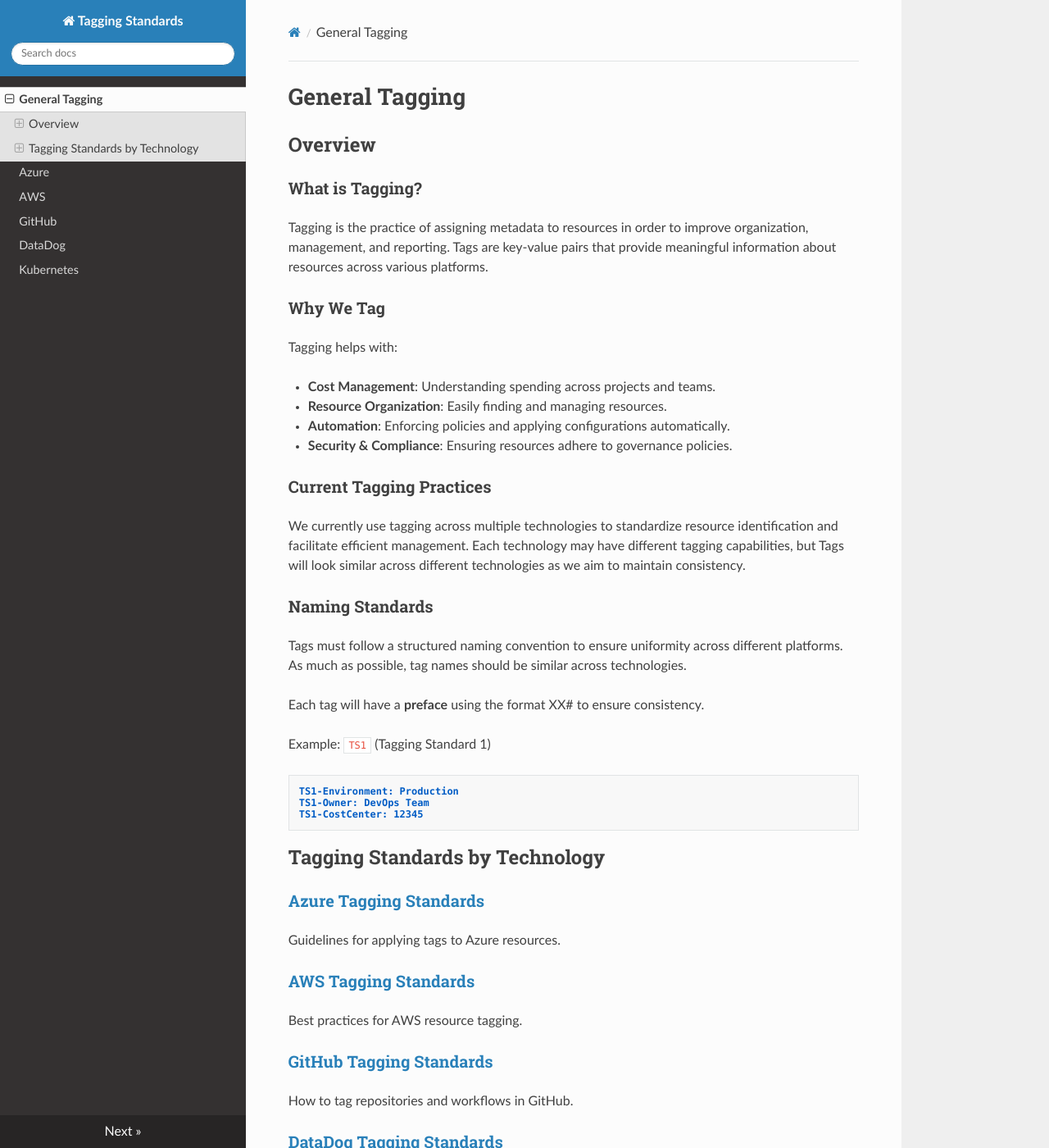
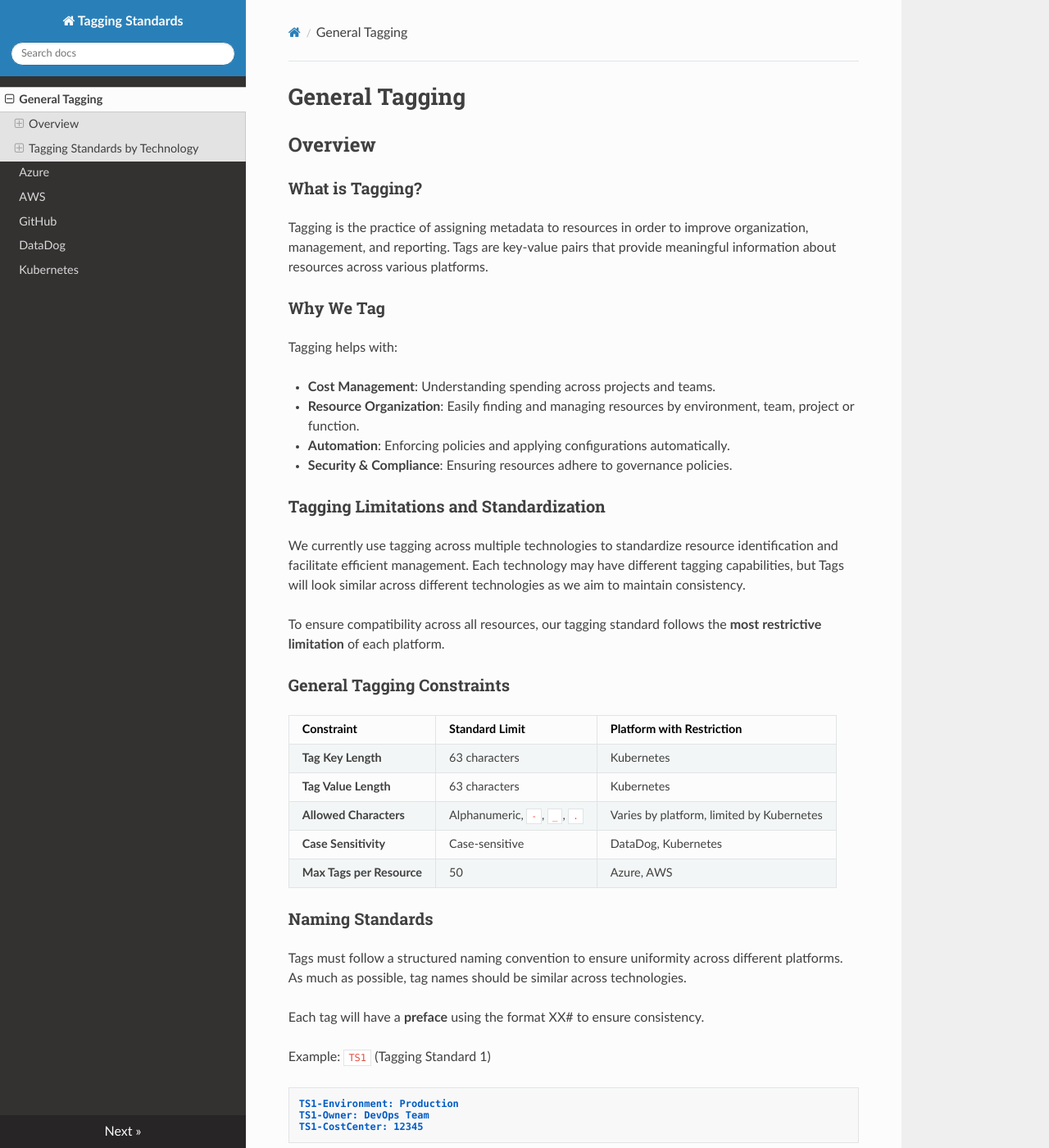
Before and after one commit to linda-silva/tagging-draft, an MkDocs documentation site: the page built from docs/index.md, in a window 1280 px wide and 1400 px high. Shown: the whole window at 82% size. Built offline with MkDocs 1.6.1, drawn with Linux system fonts in a browser that asks for light colours; nearby versions of some CDN libraries.

Commit message:
Adding LCD constraints table to index.md

```diff
--- a/docs/index.md
+++ b/docs/index.md
@@ -9,12 +9,24 @@ Tagging is the practice of assigning metadata to resources in order to improve o
 Tagging helps with:
 
 - **Cost Management**: Understanding spending across projects and teams.
-- **Resource Organization**: Easily finding and managing resources.
+- **Resource Organization**: Easily finding and managing resources by environment, team, project or function.
 - **Automation**: Enforcing policies and applying configurations automatically.
 - **Security & Compliance**: Ensuring resources adhere to governance policies.
 
-### Current Tagging Practices
+### Tagging Limitations and Standardization
 We currently use tagging across multiple technologies to standardize resource identification and facilitate efficient management. Each technology may have different tagging capabilities, but Tags will look similar across different technologies as we aim to maintain consistency.
+
+To ensure compatibility across all resources, our tagging standard follows the **most restrictive limitation** of each platform.
+
+### **General Tagging Constraints**
+
+| Constraint                | Standard Limit              | Platform with Restriction                 |
+| ------------------------- | --------------------------- | ----------------------------------------- |
+| **Tag Key Length**        | 63 characters               | Kubernetes                                |
+| **Tag Value Length**      | 63 characters               | Kubernetes                                |
+| **Allowed Characters**    | Alphanumeric, `-`, `_`, `.` | Varies by platform, limited by Kubernetes |
+| **Case Sensitivity**      | Case-sensitive              | DataDog, Kubernetes                       |
+| **Max Tags per Resource** | 50                          | Azure, AWS                                |
 
 ### Naming Standards
 Tags must follow a structured naming convention to ensure uniformity across different platforms. As much as possible, tag names should be similar across technologies.
```
